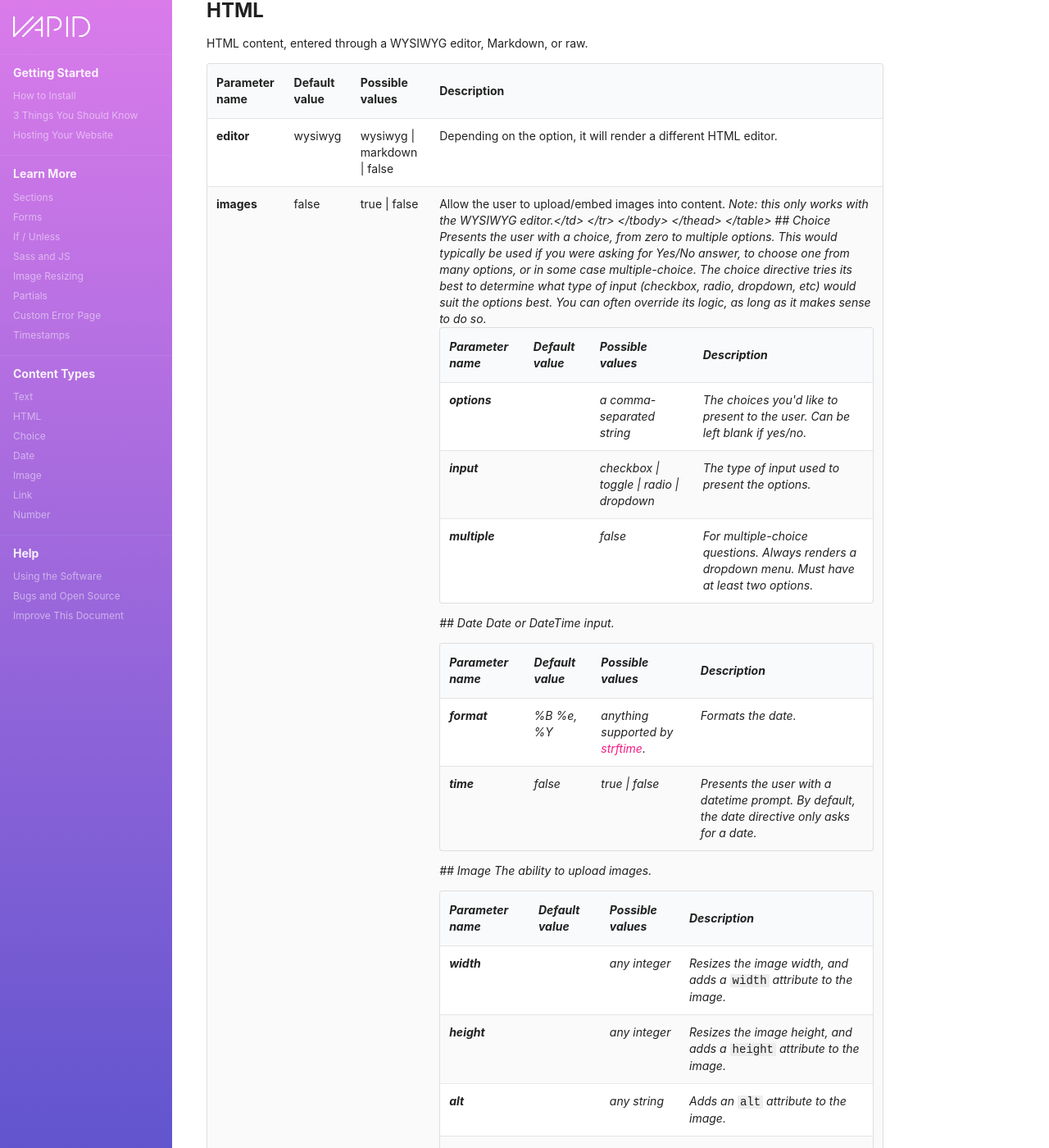
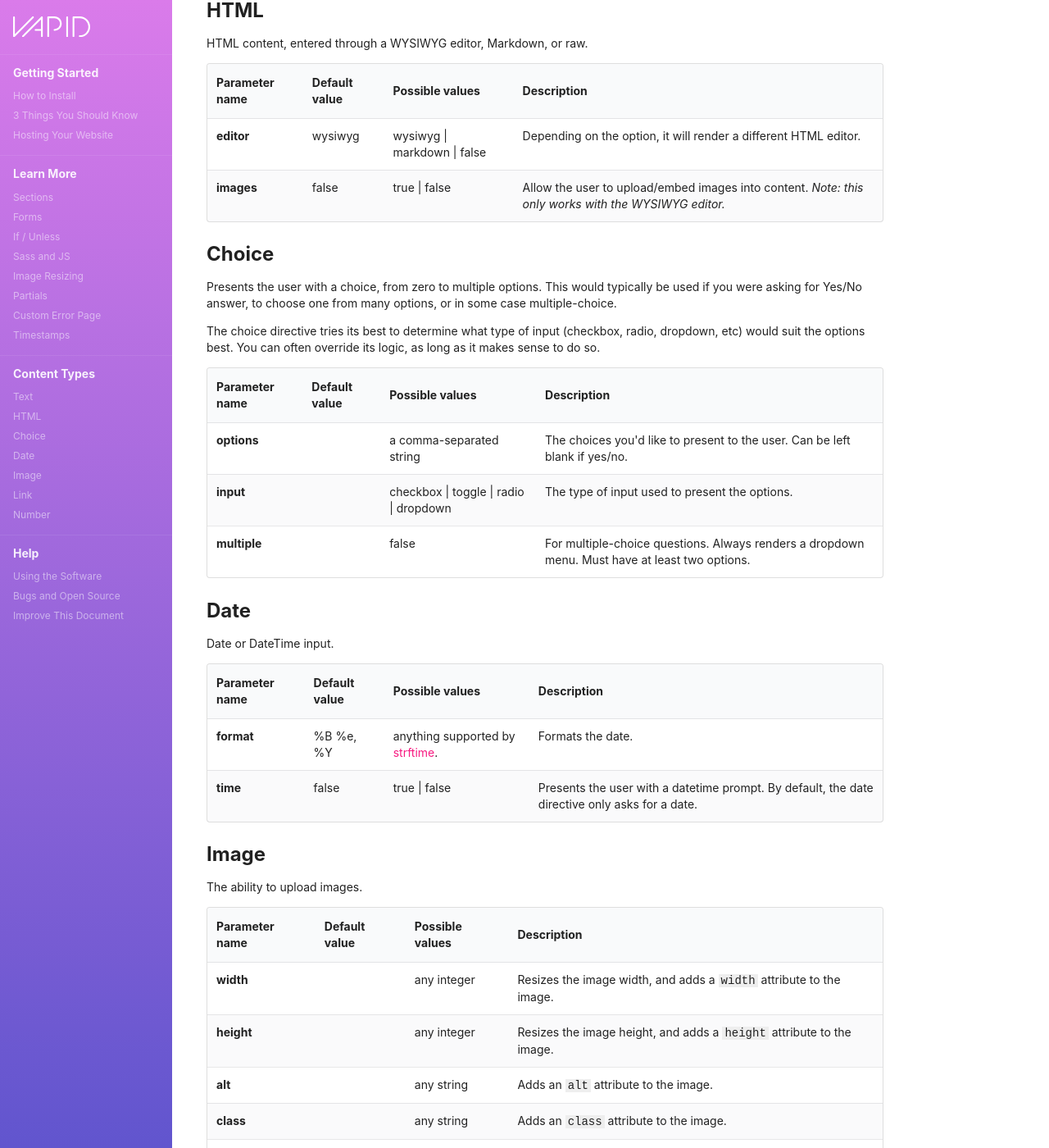
Before and after one commit to vapid/vapid-docs, a Jekyll site: the page built from content-types.md, in a window 1280 px wide and 1400 px high, scrolled down 930 px. Shown: the whole window at 82% size. Built offline with Jekyll 4.4.1, drawn with Linux system fonts in a browser that asks for light colours; nearby versions of some CDN libraries; some of the changed text lies outside the part shown.

Commit message:
Fixed closing `</em>`

```diff
--- a/content-types.md
+++ b/content-types.md
@@ -114,7 +114,7 @@ HTML content, entered through a WYSIWYG editor, Markdown, or raw.
         <td>images</td>
         <td>false</td>
         <td>true | false</td>
-        <td>Allow the user to upload/embed images into content. <em>Note: this only works with the WYSIWYG editor.<em></td>
+        <td>Allow the user to upload/embed images into content. <em>Note: this only works with the WYSIWYG editor.</em></td>
       </tr>
     </tbody>
   </thead>
```
